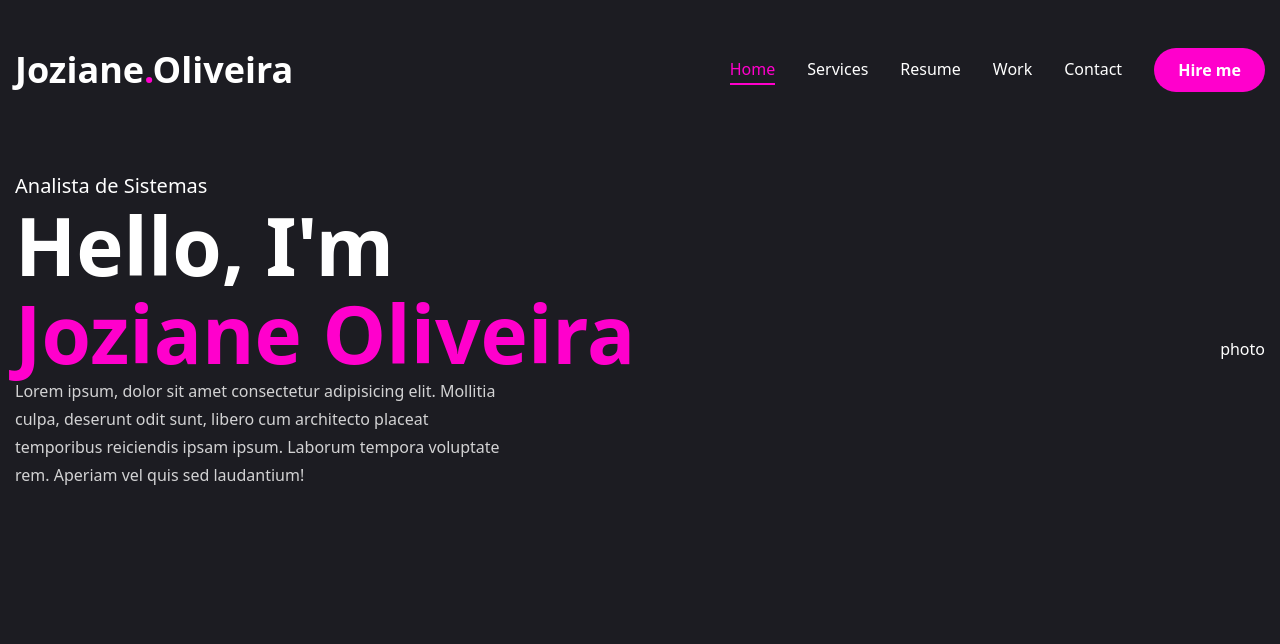
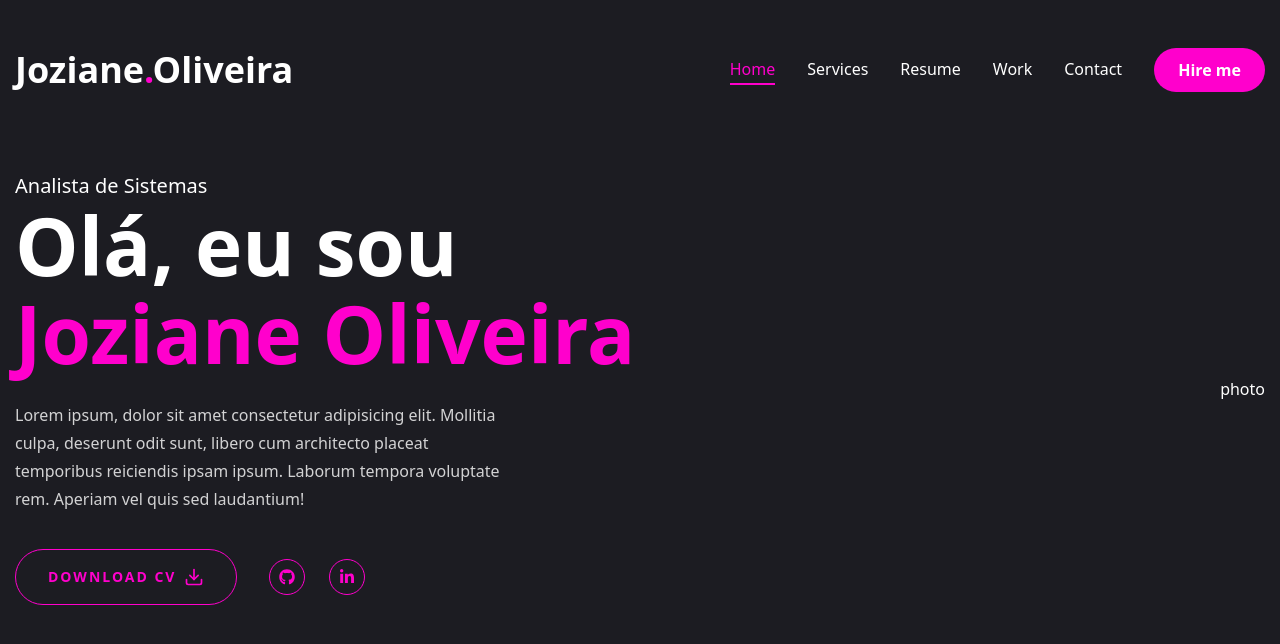
Before and after one commit to JozianeOliveira/portfolio_joziane, a Next.js app: page / in a window 1280 px wide. Shown: the top 644 px of the page. Built offline with nearby package versions, Linux system fonts and the light colour scheme.

Commit message:
feat: adiciona botão de Download CV e ícones sociais com hover

```diff
--- a/app/page.jsx
+++ b/app/page.jsx
@@ -1,5 +1,8 @@
 import { Button } from "@/components/ui/button";
 import { FiDownload } from "react-icons/fi";
+
+// components
+import Social from "@/components/Social";
 
 const Home = () => {
   return (
@@ -9,12 +12,25 @@
           {/* text */}
           <div className="text-center xl:text-left">
             <span className="text-xl">Analista de Sistemas</span>
-            <h1 className="h1">
-              Hello, I'm <br /><span className="text-accent">Joziane Oliveira</span>
+            <h1 className="h1 mb-6">
+              Olá, eu sou <br /><span className="text-accent">Joziane Oliveira</span>
             </h1>
             <p className="max-w-[500px] mb-9 text-white/80">
               Lorem ipsum, dolor sit amet consectetur adipisicing elit. Mollitia culpa, deserunt odit sunt, libero cum architecto placeat temporibus reiciendis ipsam ipsum. Laborum tempora voluptate rem. Aperiam vel quis sed laudantium!
             </p>
+            {/* btn and socials */}
+            <div className="flex flex-col xl:flex-row items-center gap-8">
+              <Button variant="outline" size="lg" className="uppercase flex items-center gap-2">
+                <span>Download CV</span>
+                <FiDownload className="text-xl"/>
+              </Button>
+              <div className="mb-8 xl:mb-0">
+                <Social
+                  containerStyles="flex gap-6"
+                  iconStyles="w-9 h-9 border border-accent rounded-full flex justify-center items-center text-accent text-base hover:bg-accent hover:text-primary hover:transition-all duration-500"
+                />
+              </div>
+            </div>
           </div>
           {/* photo */}
           <div>photo</div>
--- /dev/null
+++ b/components/Social.jsx
@@ -0,0 +1,23 @@
+import Link from "next/link";
+import { FaGithub, FaLinkedinIn } from "react-icons/fa";
+
+const socials = [
+  { icon: <FaGithub />, path: "" },
+  { icon: <FaLinkedinIn />, path: "" },
+];
+
+const Social = ({ containerStyles, iconStyles }) => {
+  return (
+    <div className={containerStyles}>
+      {socials.map((item, index) => {
+        return (
+            <Link key={index} href={item.path} className={iconStyles}>
+                {item.icon}
+            </Link>
+        );
+      })}
+    </div>
+  );
+};
+
+export default Social;
```
